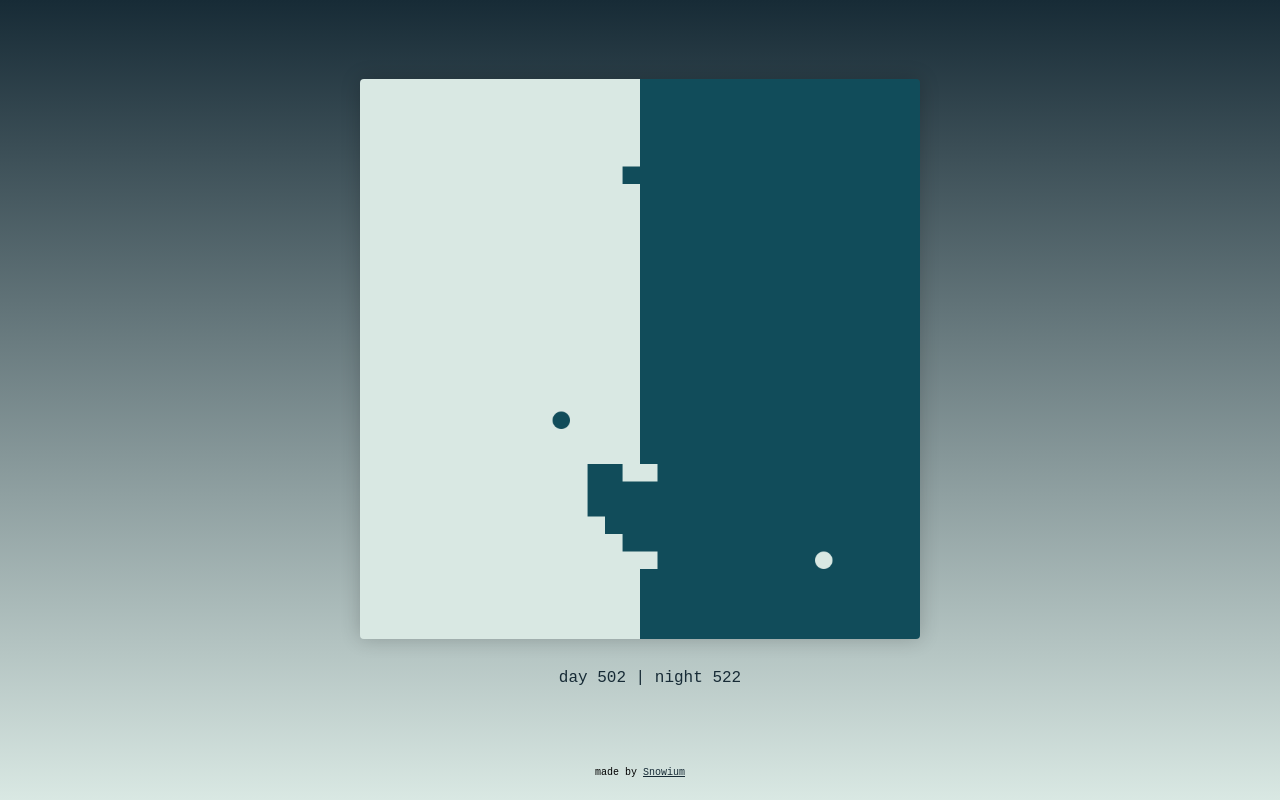
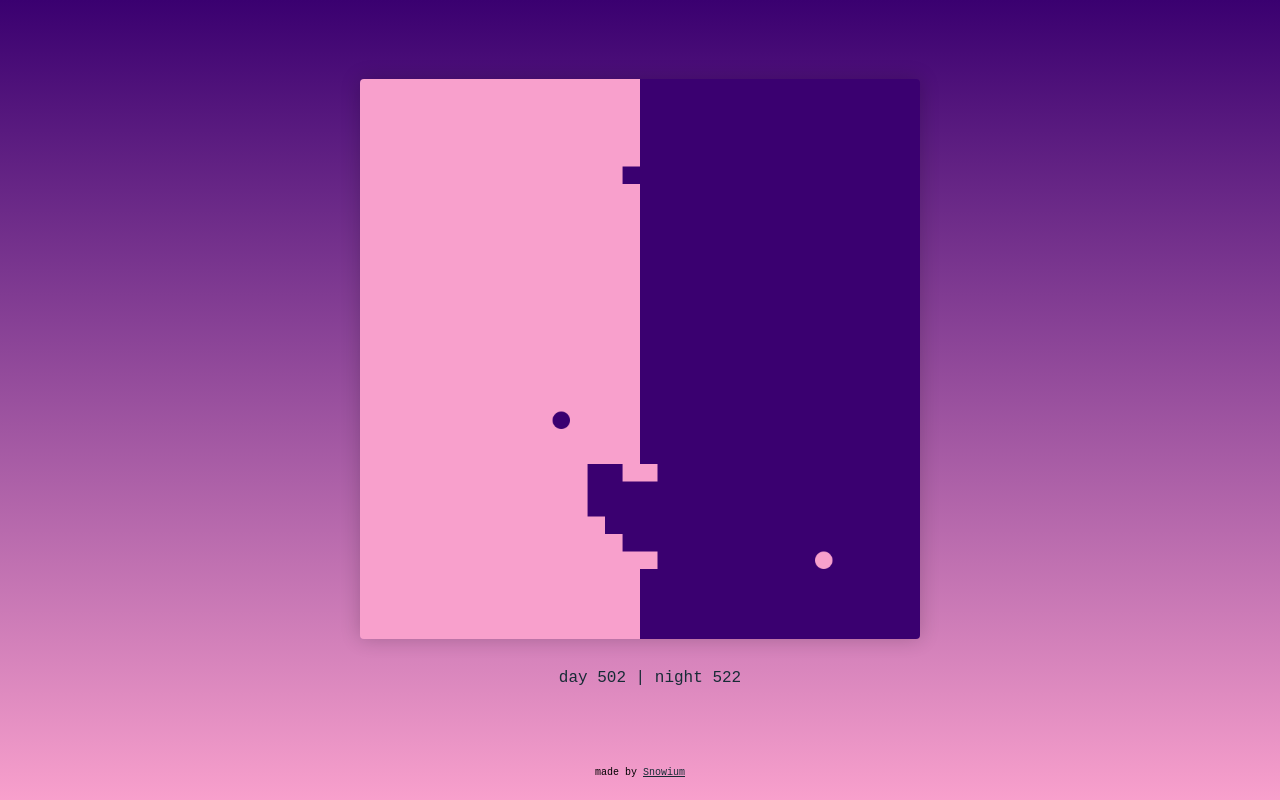
Before and after one commit to snowium/pong-wars, a plain HTML site: page index.html in a window 1280 px wide. Drawn offline with Linux system fonts and the light colour scheme.

Commit message:
Update index.html

```diff
--- a/index.html
+++ b/index.html
@@ -23,7 +23,7 @@
         display: flex;
         justify-content: center;
         align-items: center;
-        background: linear-gradient(to bottom, #172b36 0%, #d9e8e3 100%);
+        background: linear-gradient(to bottom, #3a0070 0%, #f8a0cc 100%);
       }
 
       #container {
@@ -85,6 +85,8 @@
       DeepSaffron: "#FF9932",
       NocturnalExpedition: "#114C5A",
       OceanicNoir: "#172B36",
+      Pink: "#f8a0cc",
+      Green: "#3a0070"
     };
 
 
@@ -92,11 +94,15 @@
     const ctx = canvas.getContext("2d");
     const scoreElement = document.getElementById("score");
 
-    const DAY_COLOR = colorPalette.MysticMint;
-    const DAY_BALL_COLOR = colorPalette.NocturnalExpedition;
+    //const DAY_COLOR = colorPalette.MysticMint;
+    const DAY_COLOR = colorPalette.Pink;
+    //const DAY_BALL_COLOR = colorPalette.NocturnalExpedition;
+    const DAY_BALL_COLOR = colorPalette.Green;
 
-    const NIGHT_COLOR = colorPalette.NocturnalExpedition;
-    const NIGHT_BALL_COLOR = colorPalette.MysticMint;
+    //const NIGHT_COLOR = colorPalette.NocturnalExpedition;
+    const NIGHT_COLOR = colorPalette.Green;
+    //const NIGHT_BALL_COLOR = colorPalette.MysticMint;
+    const NIGHT_BALL_COLOR = colorPalette.Pink;
 
     const SQUARE_SIZE = 25;
 
```
